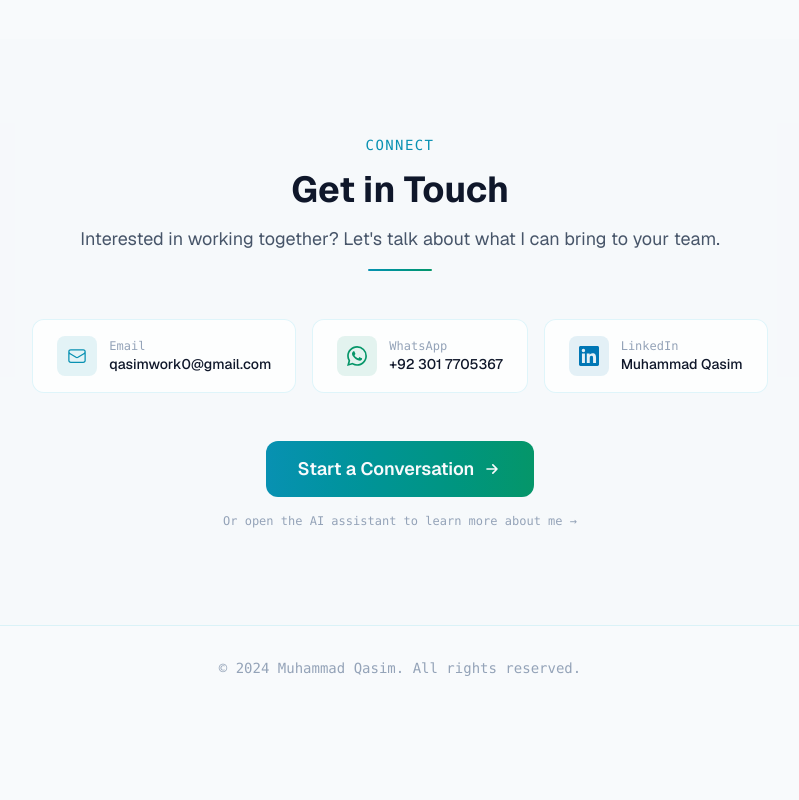
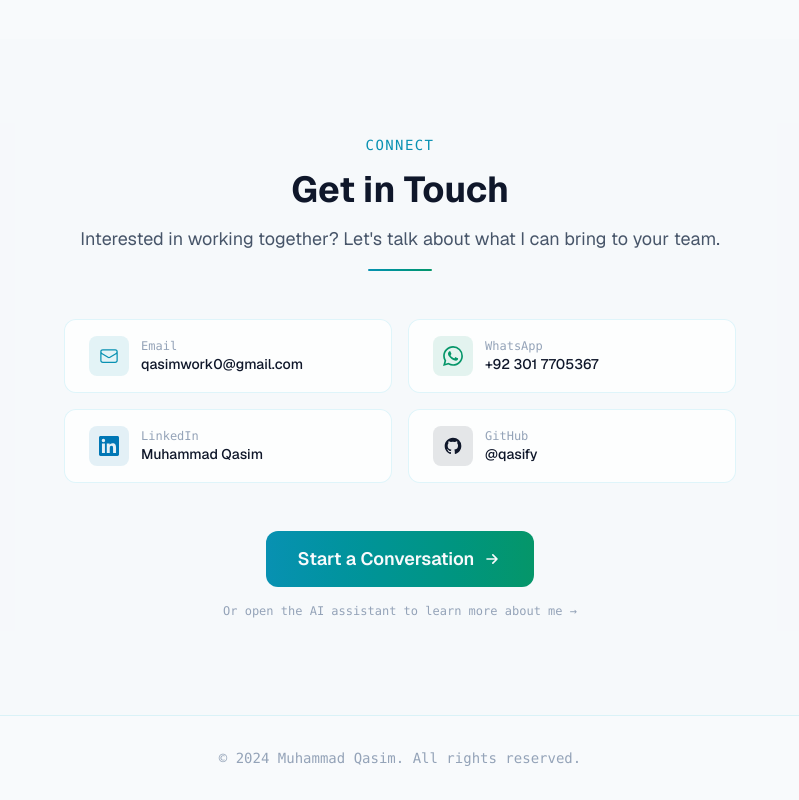
Before and after one commit to qasify/portfolio, a Next.js app: page / in a window 1280 px wide. Shown: the part 5974-6774 px from the top of the page, without its empty margins (240-1039 px from the left). Before the commit the page ends 6684 px from the top, so only its background shows below. Built offline with nearby package versions, Linux system fonts and the light colour scheme.

Commit message:
feat: add GitHub profile link to contact section and update layout grid

```diff
--- a/app/_components/sections/Contact.tsx
+++ b/app/_components/sections/Contact.tsx
@@ -23,7 +23,7 @@
         </ScrollReveal>
 
         <ScrollReveal delay={150}>
-          <div className="flex flex-col sm:flex-row gap-4 justify-center mb-12">
+          <div className="grid grid-cols-1 sm:grid-cols-2 gap-4 max-w-2xl mx-auto mb-12">
             {/* Email */}
             <a
               href={`mailto:${basics.email}`}
@@ -85,6 +85,28 @@
                 </div>
               </a>
             )}
+
+            {/* GitHub */}
+            {basics.github && (
+              <a
+                href={basics.github}
+                target="_blank"
+                rel="noopener noreferrer"
+                className="inline-flex items-center gap-3 px-6 py-4 rounded-xl border border-border-subtle
+                  bg-bg-card hover:border-border-glow hover:bg-bg-card-hover transition-all duration-300 group"
+              >
+                <div className="w-10 h-10 rounded-lg bg-text-primary/10 flex items-center justify-center
+                  group-hover:bg-text-primary/20 transition-colors">
+                  <svg className="w-5 h-5 text-text-primary" viewBox="0 0 24 24" fill="currentColor">
+                    <path fillRule="evenodd" clipRule="evenodd" d="M12 2C6.477 2 2 6.477 2 12c0 4.42 2.87 8.17 6.84 9.5.5.08.66-.23.66-.5v-1.69c-2.77.6-3.36-1.34-3.36-1.34-.46-1.16-1.11-1.47-1.11-1.47-.91-.62.07-.6.07-.6 1 .07 1.53 1.03 1.53 1.03.87 1.52 2.34 1.07 2.91.83.09-.65.35-1.09.63-1.34-2.22-.25-4.55-1.11-4.55-4.92 0-1.08.38-1.96 1-2.66-.1-.25-.44-1.26.1-2.62 0 0 .81-.26 2.67 1a9.23 9.23 0 0 1 4.86 0c1.86-1.26 2.67-1 2.67-1 .54 1.36.2 2.37.1 2.62.62.7 1 1.58 1 2.66 0 3.82-2.34 4.66-4.57 4.9.36.31.69.92.69 1.85V21c0 .27.16.59.67.5C19.14 20.16 22 16.42 22 12A10 10 0 0 0 12 2Z" />
+                  </svg>
+                </div>
+                <div className="text-left">
+                  <p className="text-text-dim text-xs font-mono">GitHub</p>
+                  <p className="text-text-primary text-sm font-medium">@qasify</p>
+                </div>
+              </a>
+            )}
           </div>
         </ScrollReveal>
 
--- a/data/resume.ts
+++ b/data/resume.ts
@@ -10,6 +10,7 @@
   email: string;
   phone: string;
   linkedin?: string;
+  github?: string;
 }
 
 export interface CVWork {
--- a/resume.json
+++ b/resume.json
@@ -10,7 +10,8 @@
     "name": "Muhammad Qasim",
     "email": "qasimwork0@gmail.com",
     "phone": "+92 301 7705367",
-    "linkedin": "https://www.linkedin.com/in/muhammad-qasim-0001b0222/"
+    "linkedin": "https://www.linkedin.com/in/muhammad-qasim-0001b0222/",
+    "github": "https://github.com/qasify"
   },
   "education": [
     {
```
